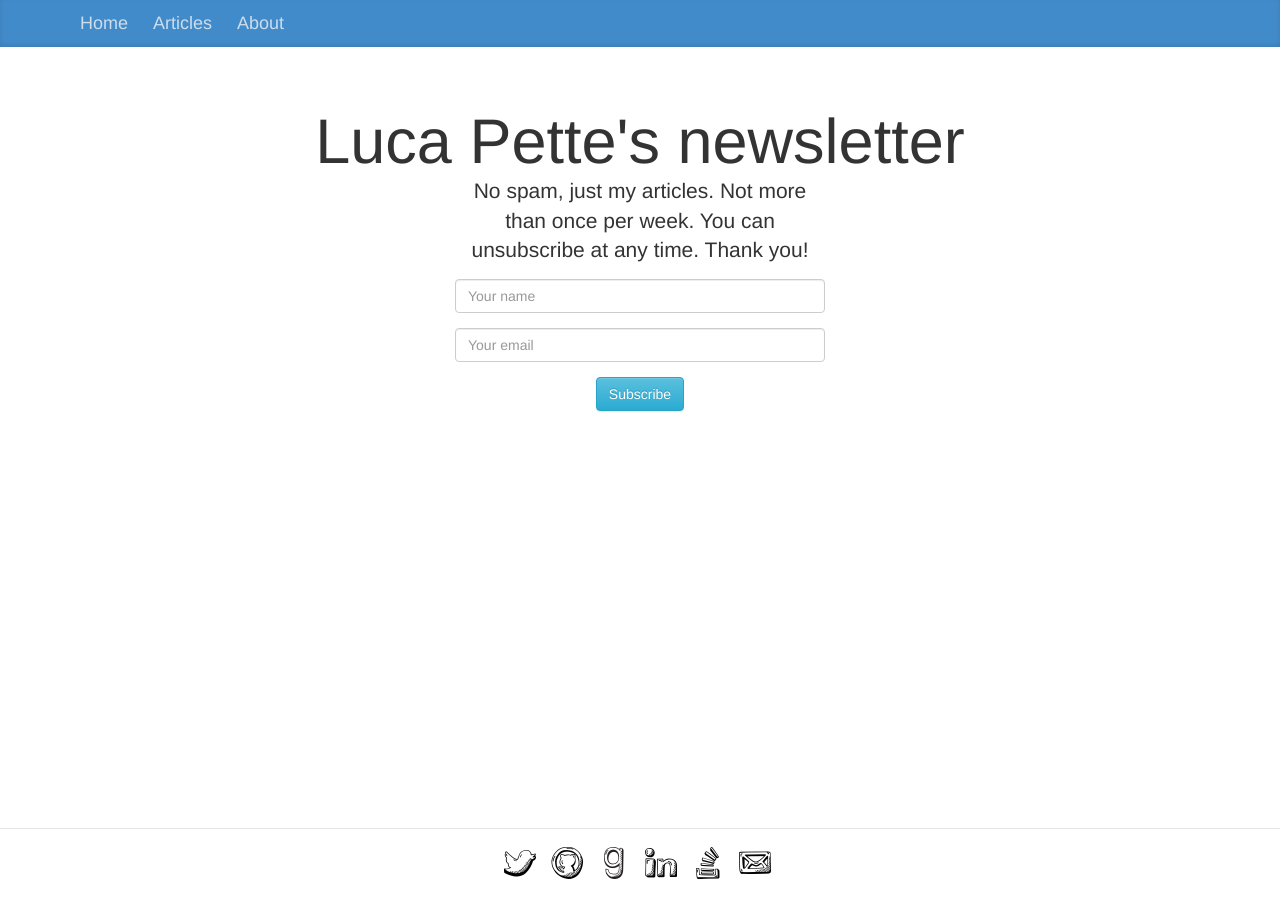
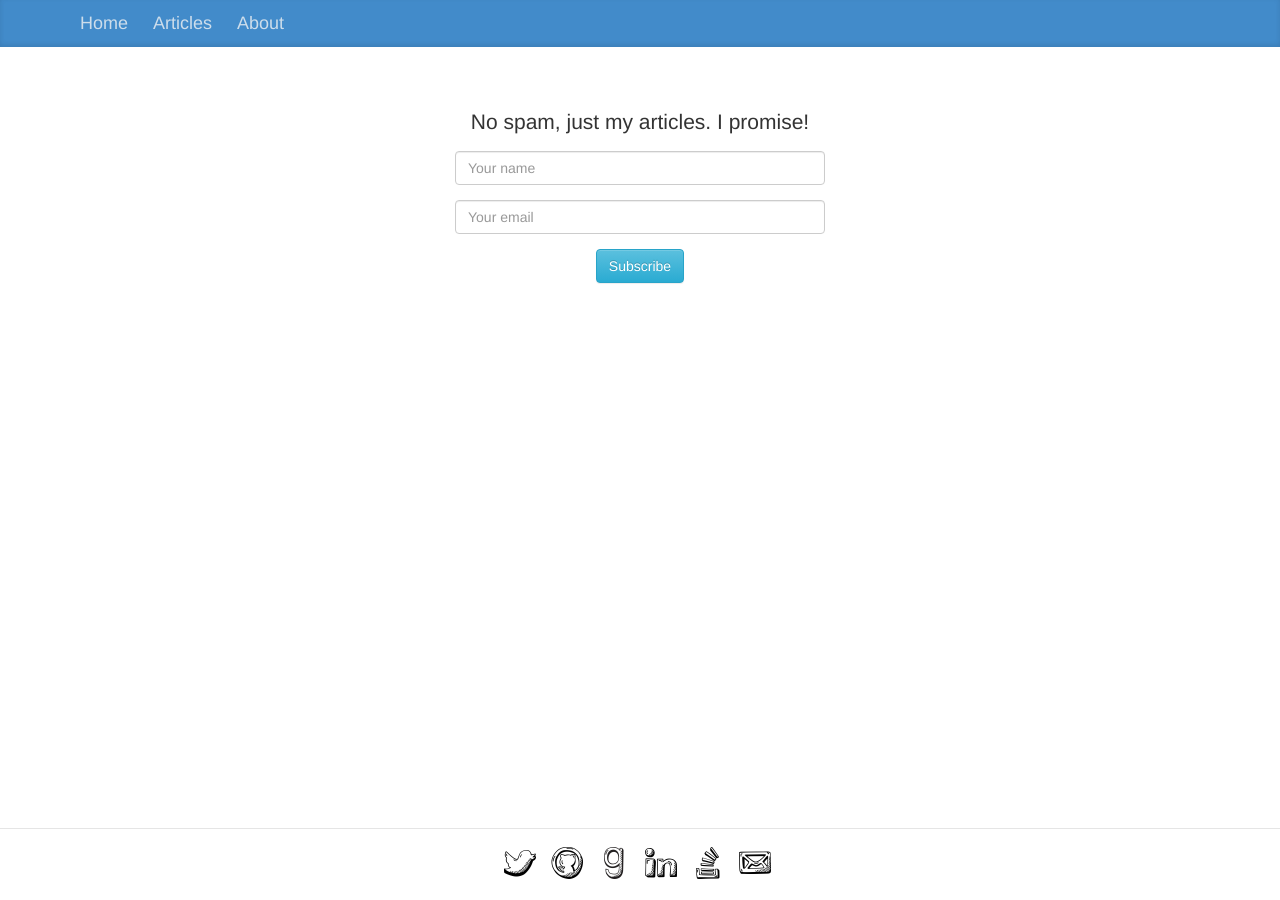
Before and after one commit to lucapette/lucapette.github.com, a Jekyll site: the page built from newsletter.html, in a window 1280 px wide. Built offline with Jekyll 4.4.1, drawn with Linux system fonts in a browser that asks for light colours; nearby versions of some CDN libraries.

Commit message:
Better newsletter page

```diff
--- a/css/style.css
+++ b/css/style.css
@@ -11,9 +11,9 @@ header #logo a {
 }
 footer {
   border-top: 1px solid #e5e5e5;
+  text-align: center;
   height: 4em;
   padding: 1em 0 0;
-  text-align: center;
 }
 .wrapper {
   min-height: 100%;
--- a/newsletter.html
+++ b/newsletter.html
@@ -6,11 +6,9 @@ keywords: lucapette, newsletter
 ---
 
 <section class="jumbotron text-centered">
-  <h1 class="jumbotron-heading">Luca Pette's newsletter</h1>
   <div class="container">
     <p class="lead">
-    No spam, just my articles. Not more than once per week. You can unsubscribe
-    at any time. Thank you!
+    No spam, just my articles. I promise!
     <p/>
     <form
       action="https://minutemailer.com/subscribe/da9e59d103f156c5841a168335b66c0e"
```
